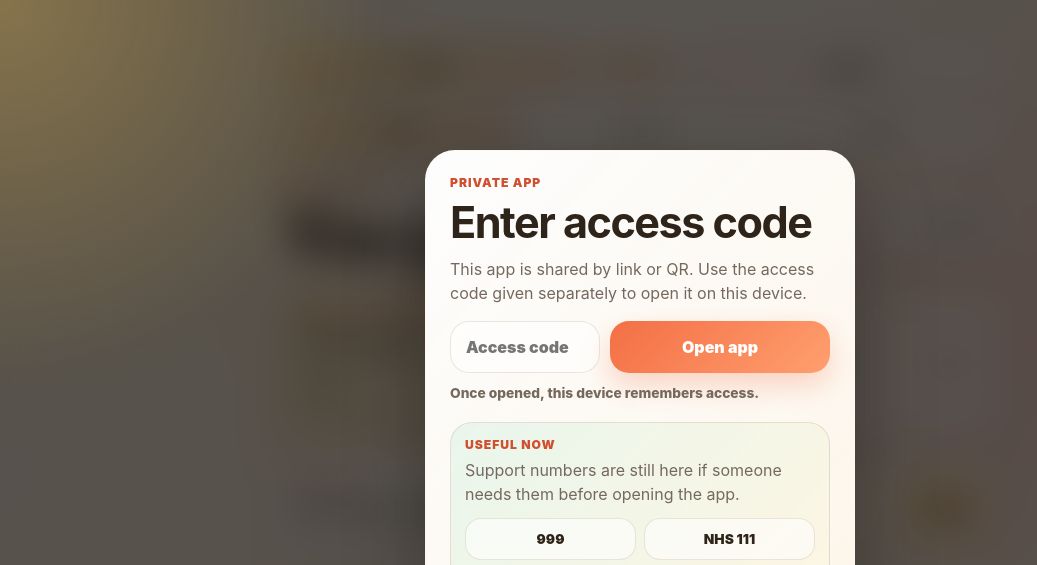
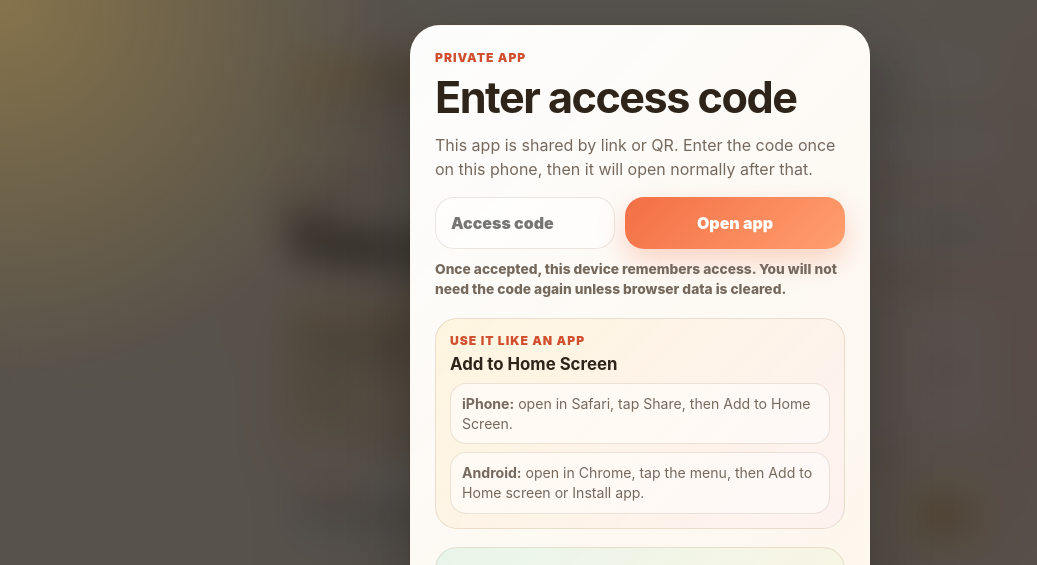
Before and after one commit to craigandersonsmaf-prog/you-got-this, a plain HTML site: page index.html in a window 1280 px wide. Shown: the top 565 px of the page, without its empty margins (0-1037 px from the left). Drawn offline with Linux system fonts and the light colour scheme.

Commit message:
Add files via upload

```diff
--- a/app.js
+++ b/app.js
@@ -103,7 +103,7 @@ const pinKey = "you-got-this:pin-lock";
 const appAccessKey = "you-got-this:access-granted:v2";
 
 // Change this code in GitHub when you want to change the shared access code.
-// Leave it blank ("") only if you want the app to open without an access code.
+// The appAccessKey above should stay the same so a phone that has opened once does not get asked again.
 const appAccessPassword = "45310";
 let toastTimer;
 let selectedJournalDate = getLocalDateKey();
@@ -567,7 +567,7 @@ function unlockAppAccess() {
     if (getPinRecord()) {
       showPrivacyLock();
     } else {
-      showToast("App opened. You got this.");
+      showToast("App opened. This phone will remember it.");
     }
     return true;
   }
--- a/index.html
+++ b/index.html
@@ -15,15 +15,24 @@
   <div class="sky-glow" aria-hidden="true"></div>
 
   <div class="lock-screen access-lock" id="appAccessGate" role="dialog" aria-modal="true" aria-labelledby="accessTitle">
-    <section class="lock-card">
+    <section class="lock-card access-card">
       <span class="label">Private app</span>
       <h2 id="accessTitle">Enter access code</h2>
-      <p>This app is shared by link or QR. Use the access code given separately to open it on this device.</p>
+      <p>This app is shared by link or QR. Enter the code once on this phone, then it will open normally after that.</p>
       <div class="lock-input-row">
         <input id="accessPassword" type="password" placeholder="Access code" inputmode="numeric" pattern="[0-9]*" autocomplete="off" autocapitalize="none" spellcheck="false" />
         <button class="primary-button" id="accessButton" type="button">Open app</button>
       </div>
-      <p class="save-status" id="accessStatus">Once opened, this device remembers access.</p>
+      <p class="save-status" id="accessStatus">Once accepted, this device remembers access. You will not need the code again unless browser data is cleared.</p>
+
+      <div class="install-guide">
+        <span class="label">Use it like an app</span>
+        <h3>Add to Home Screen</h3>
+        <div class="install-steps">
+          <p><strong>iPhone:</strong> open in Safari, tap Share, then Add to Home Screen.</p>
+          <p><strong>Android:</strong> open in Chrome, tap the menu, then Add to Home screen or Install app.</p>
+        </div>
+      </div>
 
       <div class="access-support">
         <span class="label">Useful now</span>
@@ -53,17 +62,16 @@
 
   <div class="app-shell">
     <header class="hero">
-      <div class="top-actions" aria-label="Quick actions">
-        <button class="top-action-button home-quick active" data-open-tab="today" type="button">Home</button>
-        <button class="top-action-button share-quick" id="shareButton" type="button">Send link</button>
-        <button class="top-action-button support-quick" data-open-tab="crisis" type="button">Support</button>
-      </div>
-
       <nav class="tab-bar" aria-label="Main sections">
         <button class="tab-button active home-tab" data-tab="today" type="button">Home</button>
         <button class="tab-button" data-tab="journal" type="button">Journal</button>
         <button class="tab-button" data-tab="history" type="button">History</button>
       </nav>
+
+      <div class="top-actions" aria-label="Quick actions">
+        <button class="top-action-button share-quick" id="shareButton" type="button">Send link</button>
+        <button class="top-action-button support-quick" data-open-tab="crisis" type="button">Support</button>
+      </div>
 
       <div class="hero-top">
         <div>
@@ -190,8 +198,6 @@
           </div>
           <p class="save-status" id="personalSaveStatus">Saved privately on this device.</p>
         </section>
-      </section>
-
         <section class="card privacy-card">
           <span class="label">Privacy lock</span>
           <h2>Optional PIN for this device</h2>
@@ -209,6 +215,7 @@
 
           <p class="save-status" id="pinStatus">PIN lock is off.</p>
         </section>
+      </section>
 
       <section class="tab-panel" id="historyPanel">
         <section class="card summary-card">
@@ -232,7 +239,7 @@
           <h2>Extra support, quietly here.</h2>
           <p>A private place for useful numbers and local routes when someone needs more support than a checklist or journal can give.</p>
           <div class="urgent-actions">
-            <button class="home-return-button" data-open-tab="today" type="button">Home</button>
+            <button class="home-return-button" data-open-tab="today" type="button">Back home</button>
             <a class="danger-call" href="tel:999">Emergency 999</a>
             <a class="primary-call" href="tel:111">NHS 111</a>
           </div>
--- a/service-worker.js
+++ b/service-worker.js
@@ -1,4 +1,4 @@
-const CACHE_NAME = "you-got-this-release-v6-access-code";
+const CACHE_NAME = "you-got-this-release-v8-nav-dedup";
 const APP_ASSETS = [
   "./",
   "./index.html",
--- a/styles.css
+++ b/styles.css
@@ -805,7 +805,7 @@ textarea:focus {
   display: grid;
   grid-template-columns: repeat(4, 1fr);
   gap: 8px;
-  margin: 16px 0 10px;
+  margin: 0 0 10px;
   padding: 8px;
   border: 1px solid var(--line);
   border-radius: 24px;
@@ -1294,9 +1294,9 @@ textarea:focus {
 /* Top menu, share button and privacy lock update */
 .top-actions {
   display: grid;
-  grid-template-columns: 1fr auto 1fr;
+  grid-template-columns: repeat(2, minmax(0, 1fr));
   gap: 8px;
-  margin: 0 0 10px;
+  margin: 0 0 16px;
 }
 
 .top-action-button {
@@ -1323,7 +1323,7 @@ textarea:focus {
 }
 
 .share-quick {
-  min-width: 104px;
+  min-width: 0;
   color: var(--brand-deep);
   background:
     linear-gradient(135deg, rgba(255, 209, 102, 0.30), rgba(255, 255, 255, 0.58)),
@@ -1367,7 +1367,9 @@ textarea:focus {
 }
 
 .lock-card {
-  width: min(100%, 430px);
+  width: min(100%, 460px);
+  max-height: calc(100vh - 34px);
+  overflow: auto;
   padding: 24px;
   border: 1px solid rgba(255, 240, 222, 0.2);
   border-radius: 30px;
@@ -1375,6 +1377,7 @@ textarea:focus {
     linear-gradient(135deg, rgba(255, 255, 255, 0.95), rgba(255, 247, 234, 0.92)),
     var(--card);
   box-shadow: 0 28px 80px rgba(0, 0, 0, 0.32);
+  -webkit-overflow-scrolling: touch;
 }
 
 :root.dark .lock-card {
@@ -1394,6 +1397,46 @@ body.app-locked {
 
 .access-lock {
   z-index: 140;
+}
+
+.install-guide {
+  margin-top: 18px;
+  padding: 14px;
+  border: 1px solid var(--line);
+  border-radius: 22px;
+  background:
+    linear-gradient(135deg, rgba(255, 209, 102, 0.18), rgba(255, 179, 199, 0.12)),
+    rgba(255, 255, 255, 0.42);
+}
+
+:root.dark .install-guide {
+  background:
+    linear-gradient(135deg, rgba(255, 216, 119, 0.10), rgba(255, 193, 211, 0.08)),
+    rgba(255, 255, 255, 0.05);
+}
+
+.install-guide h3 {
+  margin: 0.2rem 0 0.55rem;
+  font-size: 1.05rem;
+}
+
+.install-steps {
+  display: grid;
+  gap: 8px;
+}
+
+.install-steps p {
+  margin: 0;
+  padding: 10px 11px;
+  border: 1px solid var(--line);
+  border-radius: 16px;
+  background: rgba(255, 255, 255, 0.50);
+  font-size: 0.88rem;
+  line-height: 1.4;
+}
+
+:root.dark .install-steps p {
+  background: rgba(255, 255, 255, 0.06);
 }
 
 .access-support {
@@ -1501,6 +1544,15 @@ body.app-locked {
     font-size: 0.78rem;
   }
 
+  .lock-screen {
+    padding: 14px;
+  }
+
+  .lock-card {
+    padding: 20px;
+    border-radius: 26px;
+  }
+
   .lock-input-row,
   .pin-row {
     flex-direction: column;
```
Also changed, not shown: 1 other file.
